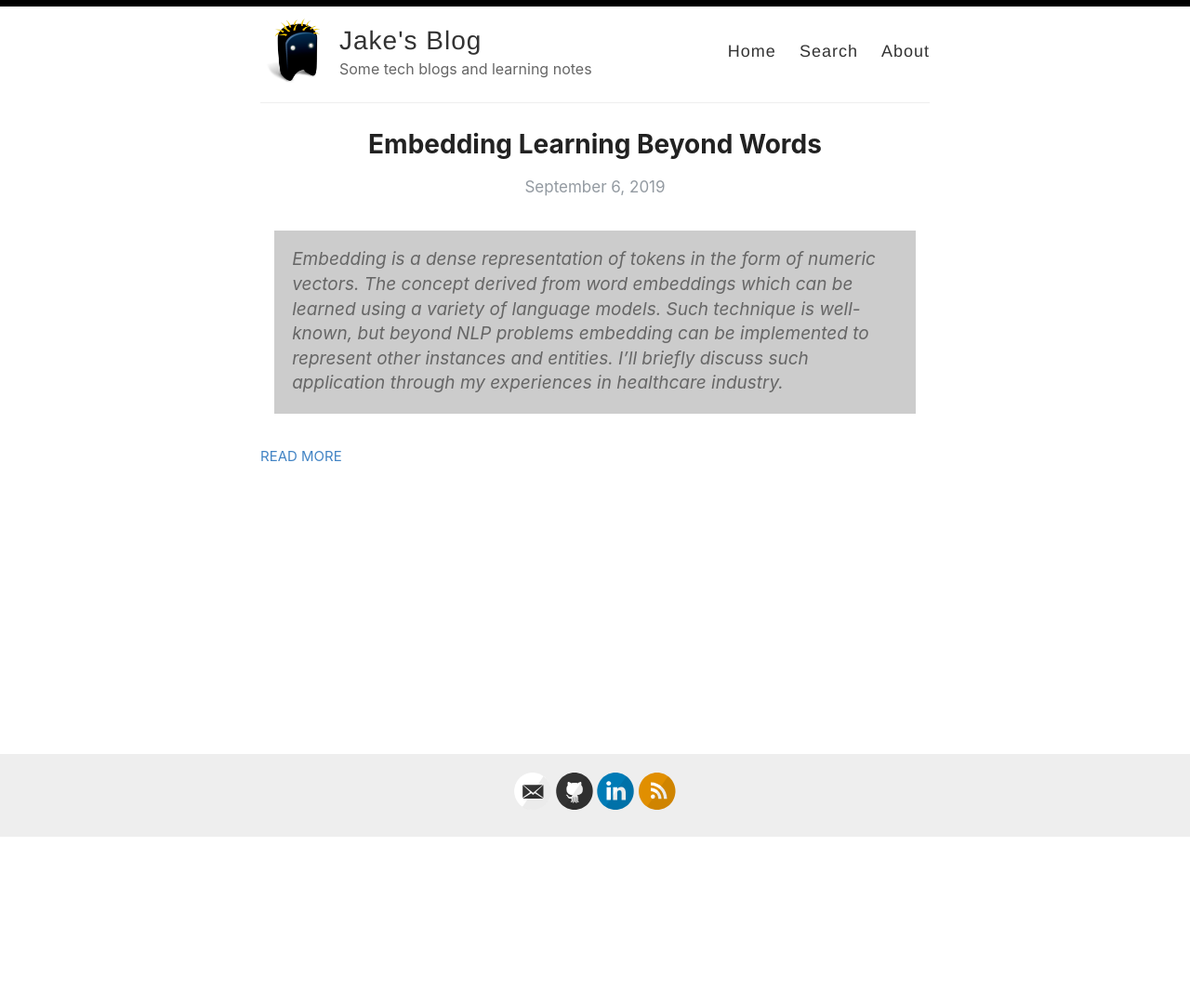
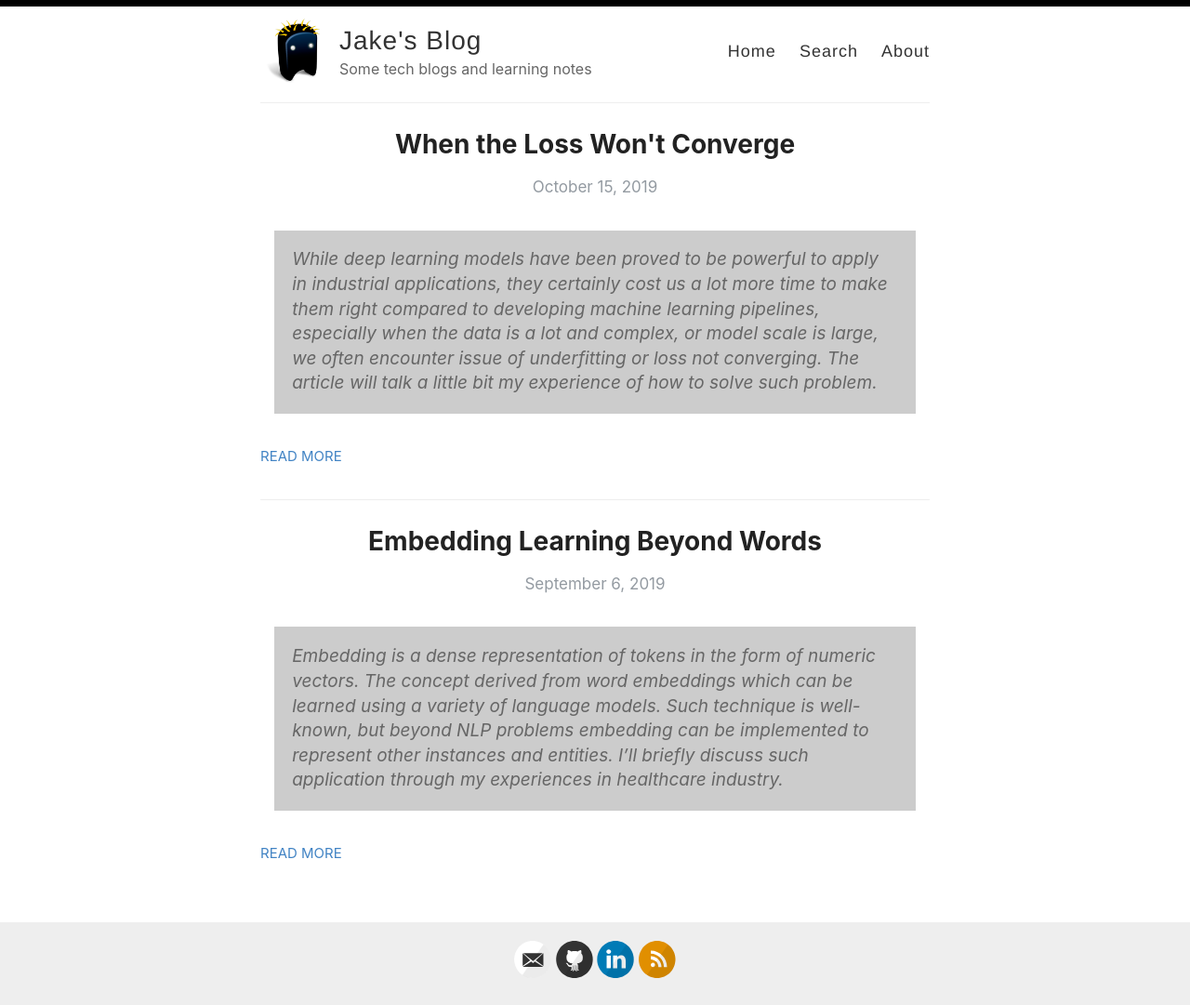
Before and after one commit to fattyJake/fattyJake.github.io, a Jekyll site: the page built from index.html, in a window 1280 px wide. Shown: the whole page at 93% size. Built offline with Jekyll 4.4.1, drawn with Linux system fonts in a browser that asks for light colours; the list of posts is cut into pages by our own code; before the commit the page ends 900 px from its top, so only the background shows below that; part of the change alters nothing that is shown.

Commit message:
2019-10-15

````diff
--- /dev/null
+++ b/_posts/2019-10-15-when-the-loss-wont-converge.md
@@ -0,0 +1,113 @@
+---
+layout: post
+comments: true
+title: "When the Loss Won't Converge"
+date: 2019-10-15 16:00:00
+categories: [DeepLearning]
+mathjax: true
+---
+
+> While deep learning models have been proved to be powerful to apply in industrial applications, they certainly cost us a lot more time to make them right compared to developing machine learning pipelines, especially when the data is a lot and complex, or model scale is large, we often encounter issue of underfitting or loss not converging. The article will talk a little bit my experience of how to solve such problem.
+
+
+{: class="table-of-content"}
+* TOC
+{:toc}
+
+## Diagnose the Issue
+
+What is converging? Some folks define converging as training set loss value eventually being lower than ```10e-06```. I'll say there's no exact definition, but we do know after several epochs' training training loss does not significantly decrease, there gotta be something wrong. Here also it brought up another discussion of overfitting vs underfitting. Here we're talking about underfitting that the model cannot fit the dataset well, and the symptom would be both training loss and validation loss fluctuate a lot since the beginning of the training and nearly don't drop during training:
+
+<div style="text-align: center"><img src="../images/underfitting.png" width="400px" /></div>
+
+<center> <i>Fig. 1. An underfitting example.</i> </center>
+
+Overfitting on the other hand is model fit to the training set too much to generalize such good performance to data outside training set. The symptom of overfitting is both training loss and validation loss decrease at begining but after a certain timestamp, validation loss stop decrease (even begin increase) while training loss continue to drop to eventually near 0:
+
+<div style="text-align: center"><img src="../images/overfitting.png" width="400px" /></div>
+
+<center> <i>Fig. 2. An overfitting example.</i> </center>
+
+Back to topic, if the model not learning, what might happen and how to solve things? In general the cause of loss not converging is either dataset issue or network issue.
+
+
+## Something Wrong with the Dataset
+
+In many projects, data is a bigger issue compared to network design, if the data is not right, network tweaks only helps a little. While deep learning models is powerful to fit large amount of data, it requires a lot more strict jobs to take care of before feed into models compared to machine learning. There are some common issues about dataset.
+
+### Bad Data Quality
+
+Sometimes the dataset just won't work, and this is totally an open issue for everybody. It's possible the quality of the dataset is really bad. Let me give you a story from my experience: I used to try working on patient outcome risk predictions based on electronic health records (EHR) in early 2018. EHR has been generally treated as big step forward in healthcare industry due to it's clear, structured and standardized presenting of patient medical data compared to traditional paper-based medical records. But at the beginning stage of EHR development, there is still no single industrial standards to unify EHR formats from all vendors. By the time I was still collecting EHRs under Clinical Document Architecture (CDA) published by [HL7](http://www.hl7.org/implement/standards/product_brief.cfm?product_id=7). Even under CDA structure, in reality EHR vendors use different template IDs to identify section details, some even using independent coding systems (e.g. Cigna sometimes use their own codes at lab results), it was painful to migrate all data. After spending months to prepare preprocessing, I noticed there's a lot more issues such as some doctors just being lazy that put all info into free text area instead of filling EHR sub-sections. In the end I embedded all codes and concatenate numeric values as the model input, the training loss fluctuated a lot and eventually the model produce 0.57 AUROC.
+
+It's also possible that the project is not doable. We have to face it, there will be a lot failed projects in our careers. When we try to achieve an prediction goal, the data available in our hands just provide little contributions from feature space, no matter how magic deep learning is, the model just simply won't fit the dataset.
+
+### Too Large Data Size
+
+People always say deep learning models are greedy about data amount - the more the better. But sometimes large data size might hurt the learning process of models. The reason is large data size tend to jeopardize the randomness of gradient decent. Theoretically, as long as the network has no problems, loss will always converge on the dataset small enough. On the other hand, if the dataset is too large, the network will not be scalable to fit the entire sample space, while small data set generally only produce overfitting problems. Possible ways to solve it are try small sample size first and observe the loss descending, or try to reduce the feature size (e.g. use smaller embedding size).
+
+### Data is not Normalized Properly
+
+Most of the data structures are complex. Taking the EHR example from above, in the lab section of one EHR document, multiple labs are taken to produce various results: complete blood count (CBC)  measures the types and numbers of cells in the blood (unit as count), prothrombin time measures how long it takes blood to clot (unit as time), while helicobacter pylori test produce a binary value of positive or negative. These numbers cannot simply be taken and dump into models.
+
+From the perspective of input, if the all the data fits in a continuous space, it can be easily controls them in a consistent distribution. But like the EHR example, there are various discontinuities and references in the data space making the learning task very difficult. You have to consider all the possible discontinuities all sources of data, and find the universal normalization method to keep all numerics data in the same place. Generally we normalize all data to follow normal distribution, e.g. in the EHR case, I created individual [normalizers](https://scikit-learn.org/stable/auto_examples/preprocessing/plot_all_scaling.html#standardscaler) for each lab type with numeric results. It might sounds like an annoying job, but it's necessary.
+
+## Something wrong with the network
+
+If you have very good data quality in your hands and you have preprocessed data properly but the model still won't converge, there must be something wrong with the network design.
+
+### Regularization Blinding Your Sight
+
+There are several regularization approaches being well-known and effective to prevent overfitting, especially Dropout. Other example are L2 regularization, L1 regularization or adding noises. But sometimes we apply them directly on networks at beginnings, which potentially limits the learning ability of the network. I used to train a model with Dropout initially assigned as 0.5 on everything Transformer fully connected layer, and no matter how I changed hyper-parameters, the training loss just dropped 0.2 from initial loss no more. Once I removed the Dropout completely, the training loss dropped to 0 in a few epochs. Although the model was overfitting, at least I got the chance to re-implement regularization carefully with different Dropout rate.
+
+### Wrong Learning Rate
+
+Learning rate can be one of the most important hyper-parameters to tune for deep network works. It is vital important for us to find the optimal learning rate for networks. Wrong learning rate can lead to many potential problems. For example, if you noticed your training loss decreases for a little while and suddenly increases to a large number, such spike might indicate large learning rate in a network with softmax final layer. Large learning rate might lead to a certain node over-activated: e.g. if one of the final layer "logits" is 100, in softmax ```exp(100) = Inf``` leads to weights become ```NAN``` after back-propagation. After this moment, the weights will be remain as ```NAN``` and the loss will suddenly increase.
+
+Choosing right learning rate also matters depending on which optimizer you use. There are multiple optimizers in deep neural networks, among which stochastic gradient descent (SGD) is the most well-known one. SGD is very good at fast dropping loss in the minima under a proper learning rate right before the model converges. But SGD can be tricky if your learning rate is not right. Other than that, Adadelta and Adam are much more sophisticated optimizer than SGD which helps you decay your pre-defined max learning rate to reach the best step at each training batch. Such optimizers relief you from stress of tunning learning rate at beginning, but they are a lot more expensive to compute and the effectiveness is not significant right before the loss finally converges. You might try design your network using Adams at first and switch to SGD at the last a few epochs.
+
+One more thing to notice is gradient clipping, which is widely popular in modern deep learning frameworks. Gradient clipping might help you prevent gradient explosion: it forces weights to change at each step, which is very helpful in a dataset with too mange outliers. However, with this feature it would make it very difficult for us finding the optimal learning rate: in a lot of cases, users set the learning rate too high due to gradient clipping leading to model learning slowly and unstable behavior. Here we suggest shutdown gradient clipping at beginning, and once you find the highest learning rate that won't make mistakes, lower it a little which makes it very close to the optimal learning rate. In my experience, optimal learning rate can be between 0.0001 to 0.1 depending your network designs.
+
+### Wrong Activation Functions
+
+In general the choices of activation functions is not random but mostly based on experience. For example, in convolutional neural networks, the output of convolutional layer should be activated by ReLu; in recurrent neural networks recurrent layer ($ \tilde{C} = \tanh(W_c x_t + U_c h_{c-1} + b_c) $) always use tanh activation while the input/forget/output gates should use sigmoid as activation (obviously gates means 0-1). Generally fully connected layers also use ReLu to activate. In the output layer, softmax is the classic choice for classification problems, while in regression problems, you have to be very careful to use any activation function.
+
+My suggestion is, when you trying to implement deep neural networks, carefully read the original pager or thoroughly go through source code, where the author(s) usually points out which activation functions are the best ones for the model. They are always right!
+
+### Corrupted Gradients
+
+It's very hard to diagnose just from training/validation loss plots. It is possible during the training process some gradients already corrupted. One example would be weights turn to ```NAN``` if the learning rate is too large.
+
+Other examples can be ReLu activation function might lead to dead gradients which further prevent model from learning. Since the gradient of ReLu is 1 when input is positive while 0 if input is negative. When a lot of inputs are negative, the subtle changes of the inputs won't affect outputs shortly, but when multiple layers stacked together, it is possible that the weights of other layers might turn from large gradient positive values into 0 gradient negative values. Once the situation happens, most of the gradient would turn into 0 preventing model from learning. You might try replace ReLu with [leaky ReLu](https://ml-cheatsheet.readthedocs.io/en/latest/activation_functions.html#leakyrelu) or [ELU](https://ml-cheatsheet.readthedocs.io/en/latest/activation_functions.html#elu) see if that works.
+
+Here I might suggest gradient check when you encounter such problems. TensorBoard provides great tools to plot the distribution of gradients at all weights during the training:
+
+```python
+optimizer = tf.train.AdamOptimizer()
+gradients = optimizer.compute_gradients(loss=some_loss)
+
+for gradient, variable in gradients:
+    tf.summary.histogram("gradients/" + variable.name, gradient)
+    tf.summary.histogram("variables/" + variable.name, variable)
+train_op = optimizer.apply_gradients(gradients)
+
+with tf.Session() as sess:
+    summaries_op = tf.summary.merge_all()
+    summary_writer = tf.summary.FileWriter("/tmp/tb", sess.graph)
+    for step in itertools.count():
+        _, summary = sess.run([train_op, summaries_op], feed_dict={x=x, y=y})
+        summary_writer.add_summary(summary, step)
+```
+
+<div style="text-align: center"><img src="../images/gradient_check.jpg" width="700px" /></div>
+
+<center> <i>Fig. 3. TensorBoard Gradient Check example.</i> </center>
+
+Such tools is great for you to diagnose your networks thoroughly but we have to use it right. The most important one is before the gradient check you have to remove [batch normalization](https://en.wikipedia.org/wiki/Batch_normalization) first! The reason is that while batch normalization helps model to control gradient descent in a stable pace and keep all weights the same distribution, it covers the problem of corrupted gradients even if there are already somethings wrong in the network.
+
+### Wrong Weight Initialization
+
+If you are not properly using the right strategy of initialization, the network won't work. There are so many initialization approaches, but if categorize them generally, there are 3 strategies: uniform distribution, normal distribution and fix values.
+
+Similar to choosing tight activation functions, original papers usually helps you select the optimal initialization strategies already. For example, all-zeros initialization is usually used in shallow layer logistic regression networks. The most common initialization might be [glorot_uniform](https://www.tensorflow.org/versions/r1.14/api_docs/python/tf/glorot_uniform_initializer), which is a uniform distribution with mean as 0. However it might cause gradient vanishing in some network designs. Some special models use unique strategies, like Word2Vec model use [random_uniform](https://www.tensorflow.org/versions/r1.14/api_docs/python/tf/random_normal_initializer) as initialization of embeddings while use [truncated_normal](https://www.tensorflow.org/versions/r1.14/api_docs/python/tf/initializers/truncated_normal) with standard deviation of $1/\sqrt{D_e}$ to initialize NCE weights. If common initialization approaches do not work on your network, a lazy way to fix it is trying [he_normal](https://www.tensorflow.org/versions/r1.14/api_docs/python/tf/initializers/he_normal) or [lecun_normal](https://www.tensorflow.org/versions/r1.14/api_docs/python/tf/initializers/lecun_normal) which almost well under conditions. Sometimes initialization can be magical: if you use it right, you won't even spend much time on hyper-parameter tuning; if not, entire model might be corrupted.
+
+Hope this post helps explain stuffs!
--- a/new.md
+++ b/new.md
@@ -1,7 +1,7 @@
 ---
 layout: post
 comments: true
-title: "When the Loss Won't Converge"
+title: ""
 date: 2019-09-06 20:00:00
 categories: [DeepLearning]
 mathjax: true
@@ -14,20 +14,10 @@ mathjax: true
 * TOC
 {:toc}
 
-## Diagnose the Issue
 
-What is converging? Some folks define converging as training set loss value eventually being lower than ```10e-06```. I'll say there's no exact definition, but we do know after several epochs' training training loss does not significantly decrease, there gotta be something wrong. Here also it brought up another discussion of overfitting vs underfitting. Here we're talking about underfitting that the model cannot fit the dataset well, and the symptom would be both training loss and validation loss fluctuate a lot since the beginning of the training and nearly don't drop during training:
+<div style="text-align: center"><img src="" width="400px" /></div>
 
-<div style="text-align: center"><img src="../images/underfitting.png" width="600px" /></div>
-
-<center> <i>Fig. 1. An underfitting example.</i> </center>
-
-Overfitting on the other hand is model fit to the training set too much to generalize such good performance to data outside training set. The symptom of overfitting is both training loss and validation loss decrease at begining but after a certain timestamp, validation loss stop decrease (even begin increase) while training loss continue to drop to eventually near 0:
-
-<div style="text-align: center"><img src="../images/overfitting.png" width="600px" /></div>
-
-<center> <i>Fig. 2. An overfitting example.</i> </center>
-
+<center> <i>Fig. 1.</i> </center>
 
 
 Hope this post helps explain stuffs!
````
Also changed, not shown: images/gradient_check.jpg (added).
